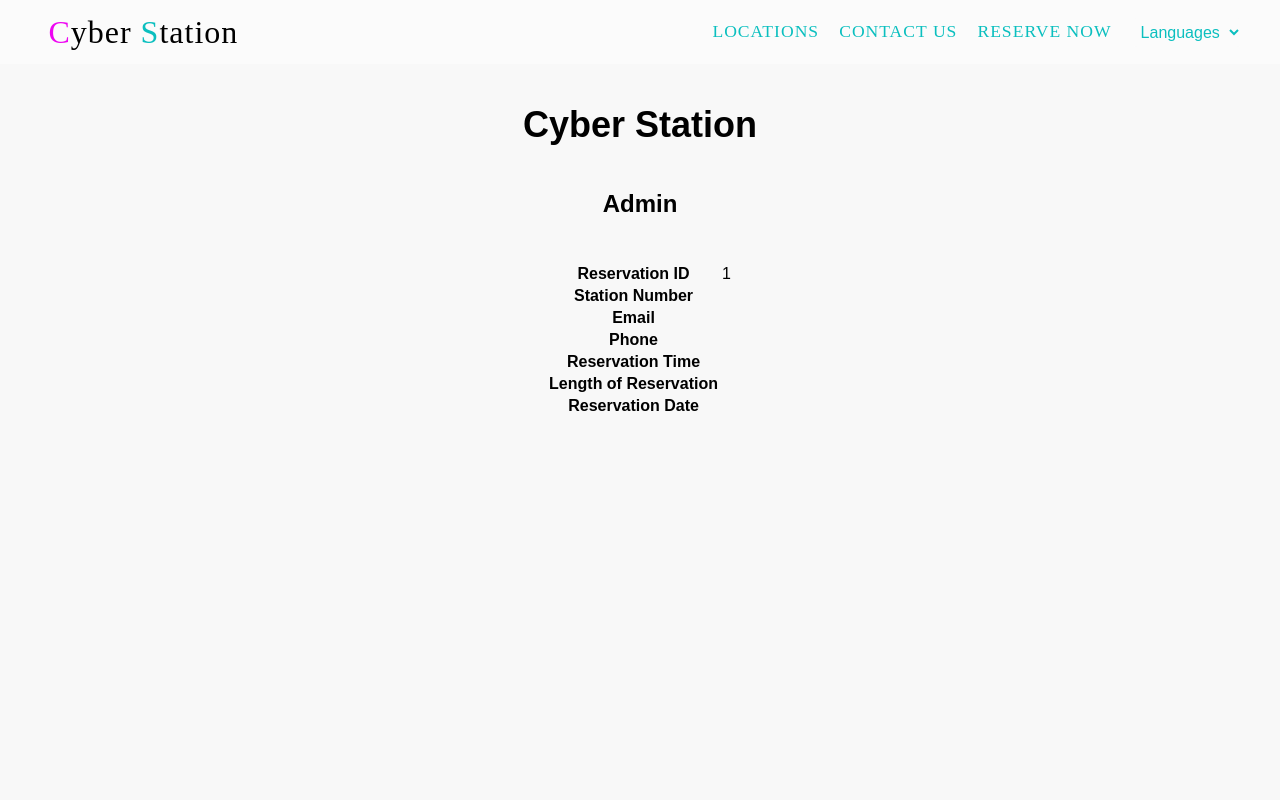
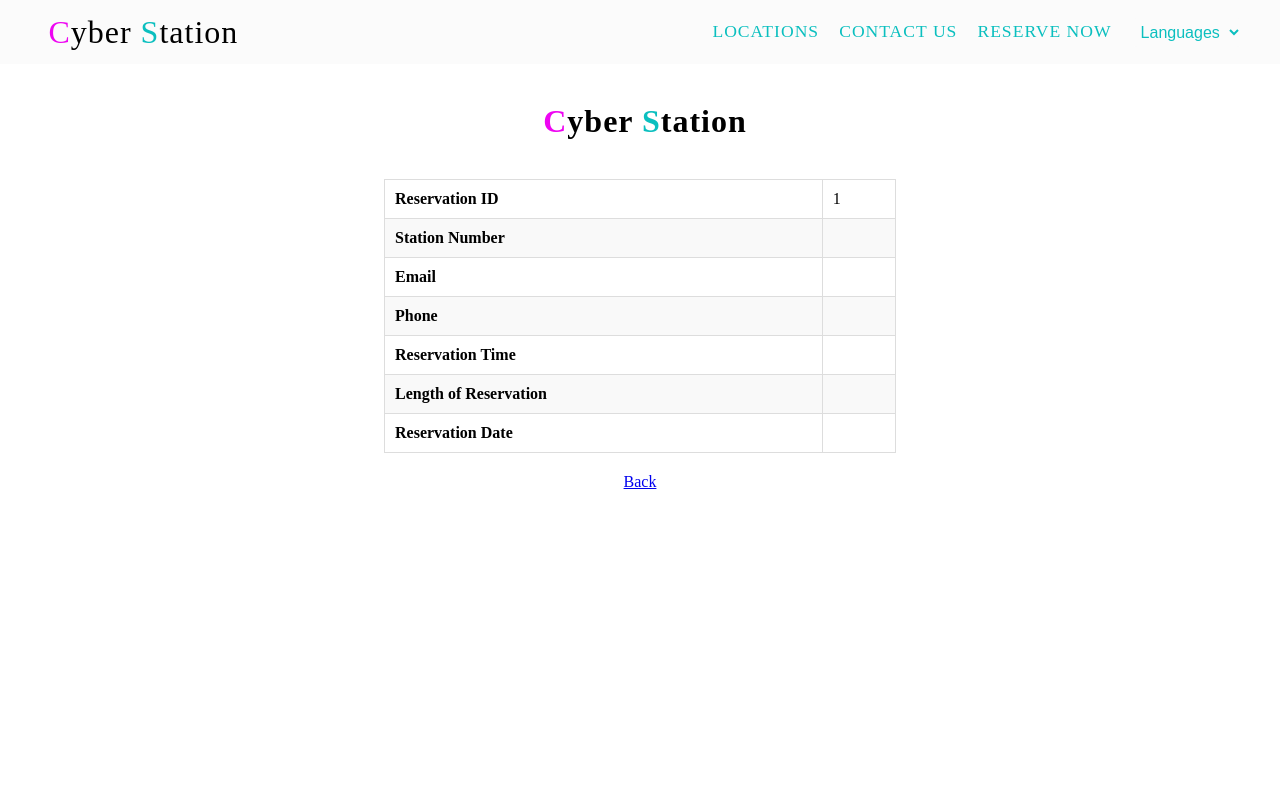
Before and after one commit to apalex/sys-dev-project, a PHP site: page /Views/Admin/ReservationInfo.php?id=1 in a window 1280 px wide. Run offline with PHP 8.4, Linux system fonts and the light colour scheme; the template is opened without the code that fills it, so the values that code supplies are empty; some web fonts are replaced.

Commit message:
Fixed reservations and reservationInfo admin pages

```diff
--- a/sysdevproject/CSS/adminHome.css
+++ b/sysdevproject/CSS/adminHome.css
@@ -1,134 +1,79 @@
-/* General body styling */
-body {
-    font-family: Arial, sans-serif;
-    background-color: #f8f8f8;
-    display: flex;
-    flex-direction: column;
-    align-items: center;
-    margin: 0;
-    padding: 0;
+/* Styles for the admin page */
+
+#logo {
+    text-decoration: none;
+    color: black;
+    padding-left: 10px;
+    font-size: 2rem;
+    letter-spacing: 1px;
+    font-family: 'Cyberfunk';
+    display: inline-block;
+    line-height: 1; /* Ensures the text is aligned in the middle */
+}
+
+#logo .first-letter {
+    color: #ee05f2;
+}
+
+#logo .second-letter {
+    color: #0bbfbf;
+}
+
+.admin-container {
+    width: 80%;
+    margin: 0 auto;
+    padding-top: 20px;
+    text-align: center;
 }
 
 h1 {
-    font-size: 36px;
-    font-weight: bold;
-    color: #000;
+    font-size: 2em;
+    color: #333;
+}
+
+p {
+    font-size: 1.2em;
+    color: #555;
+}
+
+table.reservations {
+    width: 100%;
+    border-collapse: collapse;
     margin-top: 20px;
 }
 
-p {
-    font-size: 24px;
-    font-weight: bold;
-    color: #000;
-    margin-top: 0;
+table.reservations th,
+table.reservations td {
+    padding: 10px;
+    text-align: left;
+    border: 1px solid #ddd;
 }
 
-/* Admin Container */
-.admin-container {
-    display: flex;
-    flex-direction: column;
-    align-items: center;
-    gap: 20px;
-    padding: 20px;
+table.reservations thead tr {
+    background-color: #ee05f2; /* Change this to your preferred color */
+    color: white;
 }
 
-.reservations-container {
-    display: flex;
-    justify-content: center;
-    align-items: flex-start;
-    gap: 50px;
-    width: 100%;
-    max-width: 900px;
+table.reservations tbody tr:nth-child(even) {
+    background-color: #f9f9f9;
 }
 
-/* Reservations and Reservation Info Boxes */
-.reservations,
-.reservation-info {
-    background-color: #fff;
-    border-radius: 8px;
-    padding: 20px;
-    box-shadow: 0 4px 8px rgba(0, 0, 0, 0.1);
-    width: 300px;
+table.reservations tbody tr:hover {
+    background-color: #f1f1f1;
 }
 
-/* Headings */
-.reservations h2,
-.reservation-info h2 {
-    font-size: 24px;
-    font-weight: bold;
-    color: #000;
-    margin-bottom: 15px;
-    text-align: center;
+table.reservations a {
+    color: #ee05f2;
+    text-decoration: none;
 }
 
-/* Search Box */
-.search-box {
-    width: 100%;
-    padding: 8px;
-    margin-bottom: 15px;
-    border: 2px solid #da70d6;
-    border-radius: 5px;
-    font-size: 14px;
+table.reservations a:hover {
+    text-decoration: underline;
 }
 
-/* Reservation List */
-.reservation-list {
-    list-style-type: none;
-    padding: 0;
+table.reservations #actions{
+    display: flex;
+    justify-content: space-around;
+    text-align: center;
+    vertical-align: middle;
 }
-
-.reservation-list li {
-    padding: 10px;
-    margin: 5px 0;
-    border: 1px solid #da70d6;
-    border-radius: 5px;
-    font-size: 16px;
-    color: #da70d6;
-    cursor: pointer;
-    text-align: center;
-}
-
-/* Reservation Info Form */
-.reservation-info form {
-    display: flex;
-    flex-direction: column;
-    gap: 10px;
-}
-
-.reservation-info label {
-    font-weight: bold;
-    font-size: 14px;
-    color: #333;
-}
-
-.reservation-info input {
-    padding: 8px;
-    border: 2px solid #da70d6;
-    border-radius: 5px;
-    font-size: 14px;
-}
-
-/* Buttons */
-.buttons {
-    display: flex;
-    justify-content: space-between;
-    margin-top: 15px;
-}
-
-.edit-btn, .delete-btn {
-    padding: 8px 16px;
-    font-size: 14px;
-    font-weight: bold;
-    border: none;
-    border-radius: 5px;
-    color: #fff;
-    cursor: pointer;
-}
-
-.edit-btn {
-    background-color: #20b2aa;
-}
-
-.delete-btn {
-    background-color: #da70d6;
-}
--- a/sysdevproject/CSS/adminReservations.css
+++ b/sysdevproject/CSS/adminReservations.css
@@ -1,134 +1,79 @@
-/* General body styling */
-body {
-    font-family: Arial, sans-serif;
-    background-color: #f8f8f8;
-    display: flex;
-    flex-direction: column;
-    align-items: center;
-    margin: 0;
-    padding: 0;
+/* Styles for the admin page */
+
+#logo {
+    text-decoration: none;
+    color: black;
+    padding-left: 10px;
+    font-size: 2rem;
+    letter-spacing: 1px;
+    font-family: 'Cyberfunk';
+    display: inline-block;
+    line-height: 1; /* Ensures the text is aligned in the middle */
+}
+
+#logo .first-letter {
+    color: #ee05f2;
+}
+
+#logo .second-letter {
+    color: #0bbfbf;
+}
+
+.admin-container {
+    width: 80%;
+    margin: 0 auto;
+    padding-top: 20px;
+    text-align: center;
 }
 
 h1 {
-    font-size: 36px;
-    font-weight: bold;
-    color: #000;
-    margin-top: 20px;
+    font-size: 2em;
+    color: #333;
 }
 
 p {
-    font-size: 24px;
-    font-weight: bold;
-    color: #000;
-    margin-top: 0;
+    font-size: 1.2em;
+    color: #555;
 }
 
-/* Admin Container */
-.admin-container {
-    display: flex;
-    flex-direction: column;
-    align-items: center;
-    gap: 20px;
-    padding: 20px;
+table.reservations {
+    width: 50%;
+    margin: 20px auto;
+    border-collapse: collapse;
 }
 
-.reservations-container {
-    display: flex;
-    justify-content: center;
-    align-items: flex-start;
-    gap: 50px;
-    width: 100%;
-    max-width: 900px;
+table.reservations th,
+table.reservations td {
+    padding: 10px;
+    text-align: left;
+    border: 1px solid #ddd;
 }
 
-/* Reservations and Reservation Info Boxes */
-.reservations,
-.reservation-info {
-    background-color: #fff;
-    border-radius: 8px;
-    padding: 20px;
-    box-shadow: 0 4px 8px rgba(0, 0, 0, 0.1);
-    width: 300px;
+table.reservations thead tr {
+    background-color: #ee05f2;
+    color: white;
 }
 
-/* Headings */
-.reservations h2,
-.reservation-info h2 {
-    font-size: 24px;
-    font-weight: bold;
-    color: #000;
-    margin-bottom: 15px;
-    text-align: center;
+table.reservations tbody tr:nth-child(even) {
+    background-color: #f9f9f9;
 }
 
-/* Search Box */
-.search-box {
-    width: 100%;
-    padding: 8px;
-    margin-bottom: 15px;
-    border: 2px solid #da70d6;
-    border-radius: 5px;
-    font-size: 14px;
+table.reservations tbody tr:hover {
+    background-color: #f1f1f1;
 }
 
-/* Reservation List */
-.reservation-list {
-    list-style-type: none;
-    padding: 0;
+table.reservations a {
+    color: #ee05f2;
+    text-decoration: none;
 }
 
-.reservation-list li {
-    padding: 10px;
-    margin: 5px 0;
-    border: 1px solid #da70d6;
-    border-radius: 5px;
-    font-size: 16px;
-    color: #da70d6;
-    cursor: pointer;
-    text-align: center;
+table.reservations a:hover {
+    text-decoration: underline;
 }
 
-/* Reservation Info Form */
-.reservation-info form {
+table.reservations #actions {
     display: flex;
-    flex-direction: column;
-    gap: 10px;
+    justify-content: space-around;
+    text-align: center;
+    vertical-align: middle;
 }
-
-.reservation-info label {
-    font-weight: bold;
-    font-size: 14px;
-    color: #333;
-}
-
-.reservation-info input {
-    padding: 8px;
-    border: 2px solid #da70d6;
-    border-radius: 5px;
-    font-size: 14px;
-}
-
-/* Buttons */
-.buttons {
-    display: flex;
-    justify-content: space-between;
-    margin-top: 15px;
-}
-
-.edit-btn, .delete-btn {
-    padding: 8px 16px;
-    font-size: 14px;
-    font-weight: bold;
-    border: none;
-    border-radius: 5px;
-    color: #fff;
-    cursor: pointer;
-}
-
-.edit-btn {
-    background-color: #20b2aa;
-}
-
-.delete-btn {
-    background-color: #da70d6;
-}
--- a/sysdevproject/Views/Admin/ReservationInfo.php
+++ b/sysdevproject/Views/Admin/ReservationInfo.php
@@ -7,16 +7,18 @@ $path = dirname($_SERVER['SCRIPT_NAME']);
     <meta charset="UTF-8">
     <meta name="viewport" content="width=device-width, initial-scale=1.0">
     <title>Admin Page</title>
-    <link rel="stylesheet" href=<?=$path."/CSS/adminHome.css"?>>
+    <link rel="stylesheet" href=<?=$path."/CSS/adminReservations.css"?>>
 </head>
 <body>
     <?php include_once dirname(__DIR__)."/nav.php"; ?>
 
     <main class="admin-container">
-    <h1>Cyber Station</h1>
-    <p>Admin</p>
+    <h1 id="logo">
+        <span class="first-letter">C</span>yber <span class="second-letter">S</span>tation
+    </h1>
 
-    <table>
+    <table class="reservations">
+        <tbody>
         <tr>
             <th>Reservation ID</th>
             <td><?=$_GET['id']?></td>
@@ -45,7 +47,9 @@ $path = dirname($_SERVER['SCRIPT_NAME']);
             <th>Reservation Date</th>
             <td><?=$data[0]->reservationDate?></td>
         </tr>
+        </tbody>
     </table>
+    <a href=<?=$path."/admin/home"?>>Back</a>
 </main>
 </body>
 </html>
```
Also changed, not shown: sysdevproject/Views/Admin/Admin.php (deleted, +0 -66 lines), sysdevproject/Views/Admin/Home.php (+6 -5 lines), sysdevproject/Images/trash.png (added), sysdevproject/Images/view.png (added).
